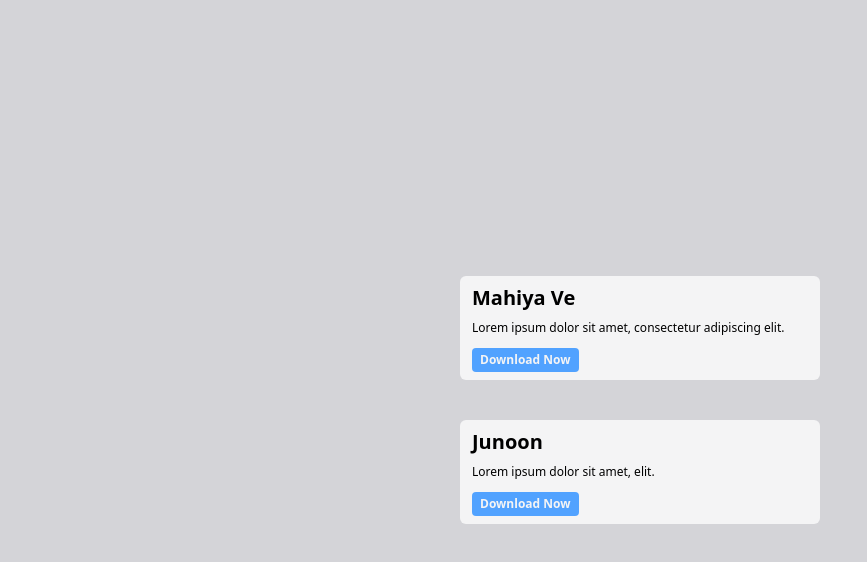
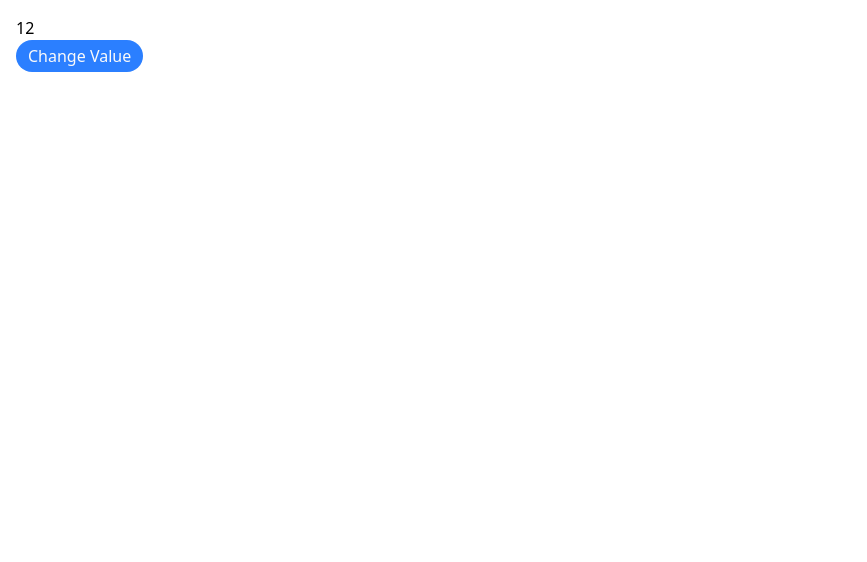
Before and after one commit to YashaswiChahande/React, a React (Vite) app in the folder reactbasic/: page / in a window 1280 px wide. Shown: the top 562 px of the page, without its empty margins (0-867 px from the left). Built offline with nearby package versions, Linux system fonts and the light colour scheme.

Commit message:
useState

```diff
--- a/reactbasic/src/App.jsx
+++ b/reactbasic/src/App.jsx
@@ -1,16 +1,15 @@
-import React from "react";
-import Card from "./Component/Card"
+import React, { useState } from "react";
 
 
 function App (){
+  const [val, setVal] = useState(12);
+
   return (
-    <div>
-      <Card />
+    <div className="p-4">
+      <h1>{val}</h1>
+      <button onClick={()=>setVal((prev)=>prev+1)} className="px-3 py-1 bg-blue-500 rounded-full text-zinc-50">Change Value</button>
     </div>
   )
-
-
 }
 
-
 export default App
```
